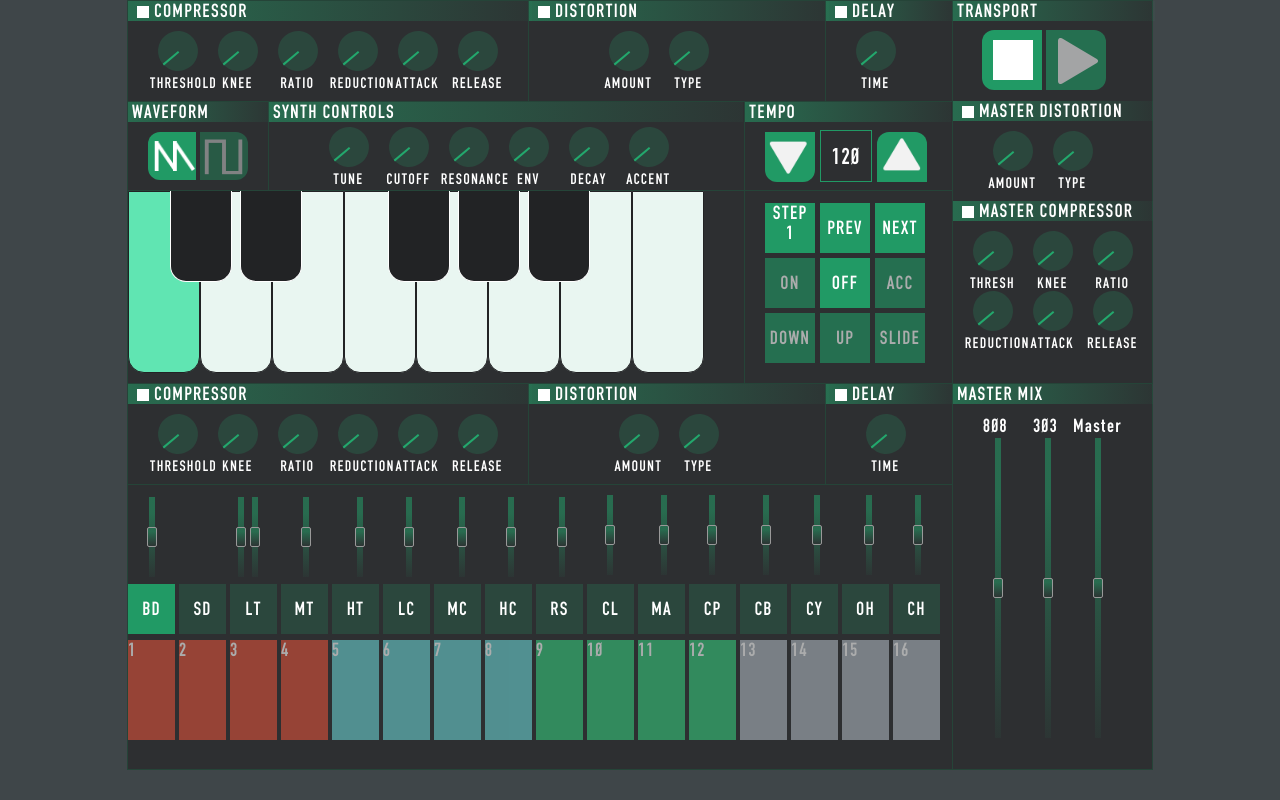
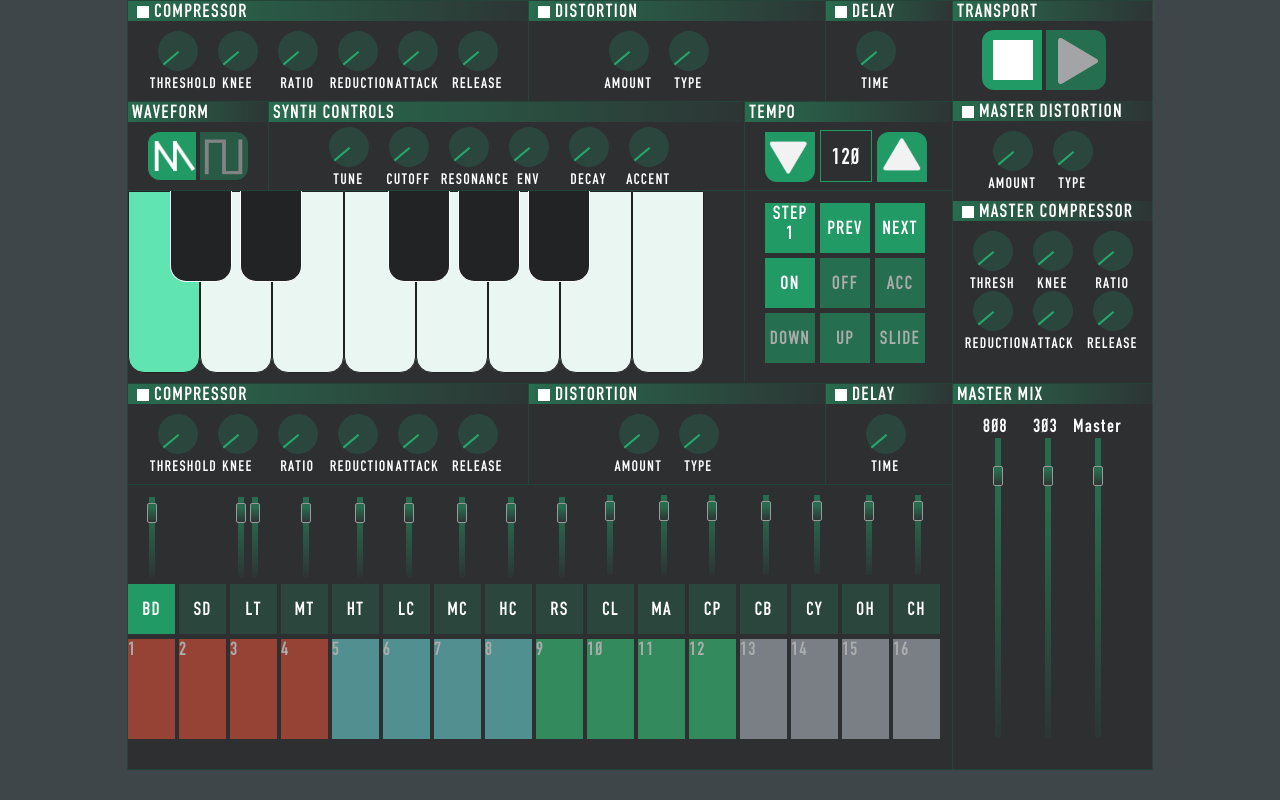
Before and after one commit to camreon/Web-Synth, a plain HTML site: page index.html in a window 1280 px wide. Drawn offline with Linux system fonts and the light colour scheme; no server answers.

Commit message:
handle web audio API update, increase default gain, enable step automatically when a note is selected

```diff
--- a/app.js
+++ b/app.js
@@ -36,7 +36,7 @@ var context,
 
     filter,
     tune = 0,						 // synth filter controls
-    accGainValue = 0,
+    accGainValue = 0.9,
     decayValue = 0,
     resValue = 0,
     cutoff = 50,
@@ -69,11 +69,11 @@ function setupAudioGraph() {
 
         // setup gain nodes
         trGain = context.createGain();
-        trGain.gain.value = .5;
+        trGain.gain.value = .9;
         tbGain = context.createGain();
-        tbGain.gain.value = .5;
+        tbGain.gain.value = .9;
         maGain = context.createGain();
-        maGain.gain.value = .5;
+        maGain.gain.value = .9;
 
         // distortion, compressor, and delay nodes
         trWaveShaper = context.createWaveShaper();
@@ -137,7 +137,7 @@ function playSound(note, time, modifier, i) {
         osc.type = type;
 
         var gainNode = context.createGain();
-        gainNode.gain.value = .5; // default value
+        gainNode.gain.value = .9; // default value
 
         // adjust tune
         if (tune)
--- a/index.html
+++ b/index.html
@@ -190,8 +190,8 @@
                             <div id="tbPrevStep" class="tbSeqBtnOn" onclick="lib.sequencerButtonHandler(this)"><p class="tbSeqBtnLbl">PREV</p></div>
                             <div id="tbNextStep" class="tbSeqBtnOn" onclick="lib.sequencerButtonHandler(this)"><p class="tbSeqBtnLbl">NEXT</p></div>
 
-                            <div id="tbNoteOn" class="tbSeqBtn" onclick="lib.sequencerButtonHandler(this)"><p class="tbSeqBtnLbl">ON</p></div>
-                            <div id="tbNoteOff" class="tbSeqBtn tbSeqBtnOn" onclick="lib.sequencerButtonHandler(this)"><p class="tbSeqBtnLbl">OFF</p></div>
+                            <div id="tbNoteOn" class="tbSeqBtn tbSeqBtnOn" onclick="lib.sequencerButtonHandler(this)"><p class="tbSeqBtnLbl">ON</p></div>
+                            <div id="tbNoteOff" class="tbSeqBtn" onclick="lib.sequencerButtonHandler(this)"><p class="tbSeqBtnLbl">OFF</p></div>
                             <div id="tbNoteAccent" class="tbSeqBtn" onclick="lib.sequencerButtonHandler(this)"><p class="tbSeqBtnLbl">ACC</p></div>
 
                             <div id="tbOctaveDown" class="tbSeqBtn" onclick="lib.sequencerButtonHandler(this)"><p class="tbSeqBtnLbl">DOWN</p></div>
@@ -294,22 +294,22 @@
                     </div>
 
                     <div id="trMixView" class="absolutePositioned">
-                        <input id="bdFader" type="range" class="absolutePositioned" />
-                        <input id="sdFader" type="range" class="absolutePositioned"  />
-                        <input id="ltFader" type="range"  class="absolutePositioned" />
-                        <input id="mtFader" type="range" />
-                        <input id="htFader" type="range" />
-                        <input id="lcFader" type="range" />
-                        <input id="mcFader" type="range" />
-                        <input id="hcFader" type="range" />
-                        <input id="rsFader" type="range" />
-                        <input id="clFader" type="range" />
-                        <input id="maFader" type="range" />
-                        <input id="cpFader" type="range" />
-                        <input id="cbFader" type="range" />
-                        <input id="cyFader" type="range" />
-                        <input id="ohFader" type="range" />
-                        <input id="chFader" type="range" />
+                        <input id="bdFader" type="range" value="90" class="absolutePositioned" />
+                        <input id="sdFader" type="range" value="90" class="absolutePositioned" />
+                        <input id="ltFader" type="range" value="90" class="absolutePositioned" />
+                        <input id="mtFader" type="range" value="90" />
+                        <input id="htFader" type="range" value="90" />
+                        <input id="lcFader" type="range" value="90" />
+                        <input id="mcFader" type="range" value="90" />
+                        <input id="hcFader" type="range" value="90" />
+                        <input id="rsFader" type="range" value="90" />
+                        <input id="clFader" type="range" value="90" />
+                        <input id="maFader" type="range" value="90" />
+                        <input id="cpFader" type="range" value="90" />
+                        <input id="cbFader" type="range" value="90" />
+                        <input id="cyFader" type="range" value="90" />
+                        <input id="ohFader" type="range" value="90" />
+                        <input id="chFader" type="range" value="90" />
                     </div>
 
                     <div id="trSoundView" class="absolutePositioned">
@@ -439,9 +439,9 @@
                 </div>
 
                 <div id="mixView" class="rotated" />
-                    <input id="trFader" type="range" />
-                    <input id="tbFader" type="range" />
-                    <input id="masterFader" type="range" />
+                    <input id="trFader" type="range" value="90" />
+                    <input id="tbFader" type="range" value="90" />
+                    <input id="masterFader" type="range" value="90" />
                 </div>
 
                 <div id="masterMixLabel" class="fxLabel topBorder">MASTER MIX</div>
--- a/static.css
+++ b/static.css
@@ -863,5 +863,4 @@ div.trButtonGrp4 {
 #trSequenceView {
     width: 824px;
     height: 128px;
-    top: 256px;
-}
+    top: 255px;
```
Also changed, not shown: lib/lib.js, lib/sequencer.js.
